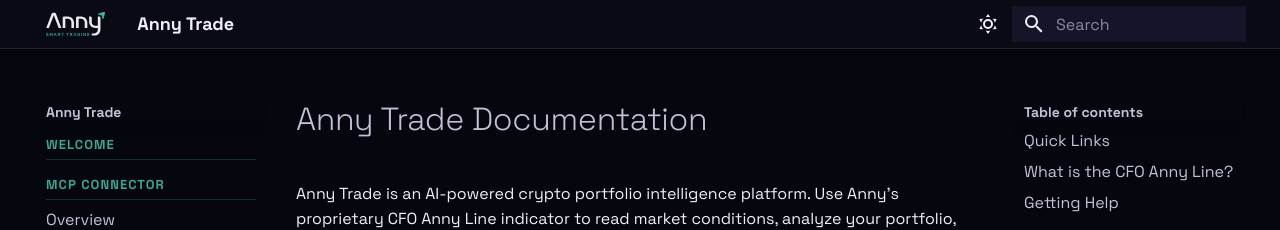
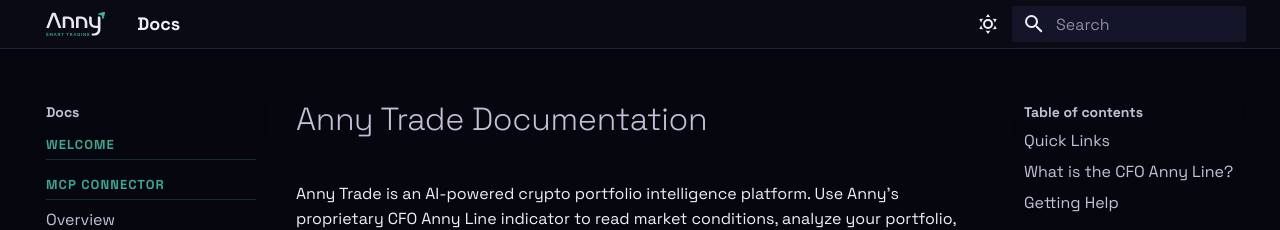
Before and after one commit to anny-trade/docs, an MkDocs documentation site: the page built from docs/index.md, in a window 1280 px wide. Shown: the top 230 px of the page. Built offline with MkDocs 1.6.1 and Material for MkDocs 9.7.7, drawn with Linux system fonts in a browser that asks for light colours.

Commit message:
Change site name to Docs to avoid repeating logo text
Co-Authored-By: Claude Opus 4.6 <noreply@anthropic.com>

```diff
--- a/mkdocs.yml
+++ b/mkdocs.yml
@@ -1,4 +1,4 @@
-site_name: Anny Trade
+site_name: Docs
 site_description: AI-powered crypto portfolio intelligence — API & MCP documentation
 site_url: https://docs.anny.trade
 docs_dir: docs
```
